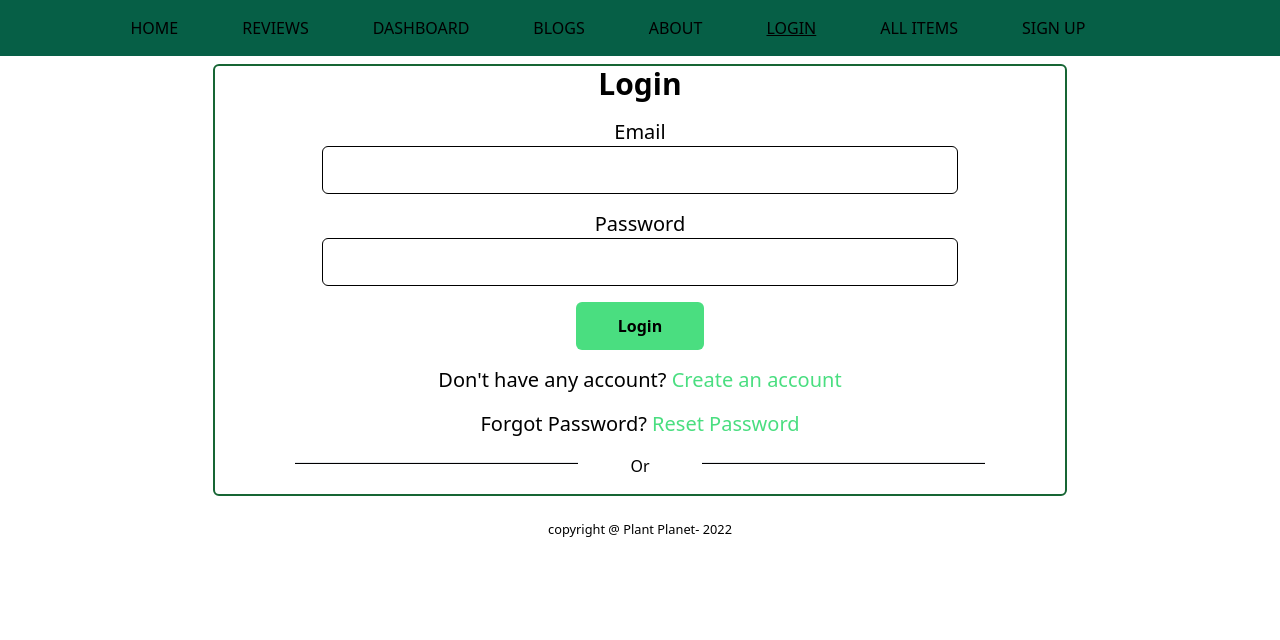
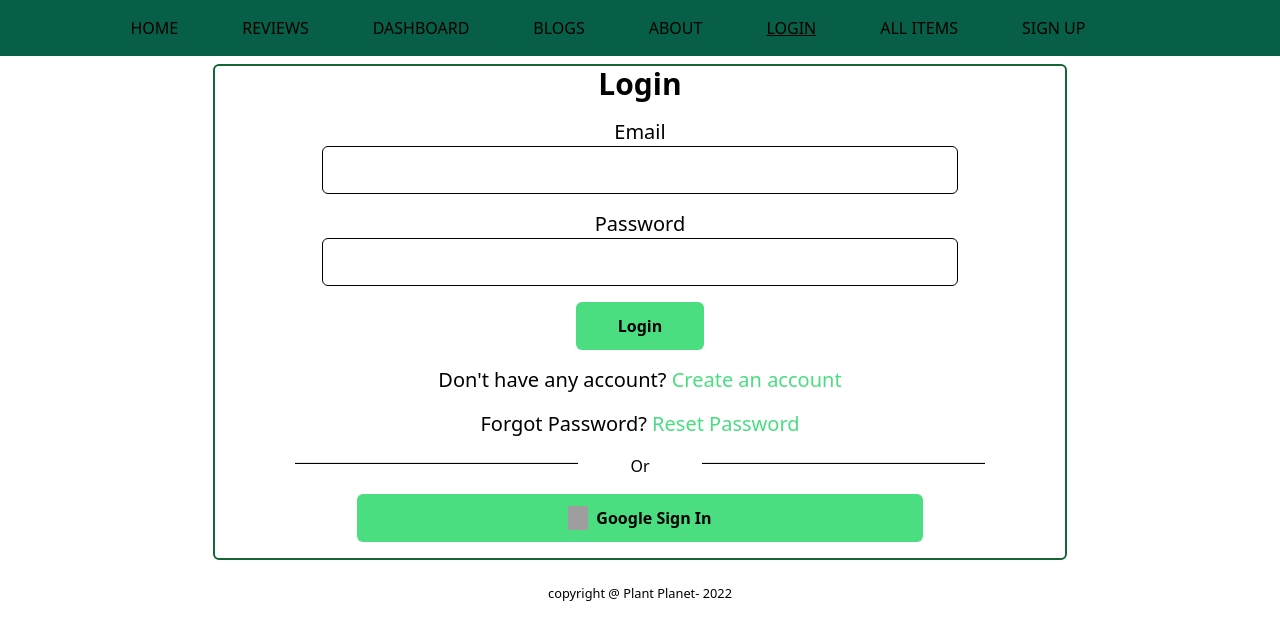
Before and after one commit to Mahbub-Sajon/plant-planet-client, a React (Create React App) app: page /login in a window 1280 px wide. Shown: the top 640 px of the page. Built offline with nearby package versions, Linux system fonts and the light colour scheme; no server answers; grey boxes are pictures that could not be loaded.

Commit message:
social login auth added

```diff
--- a/src/component/SocialLogin/SocialLogin.js
+++ b/src/component/SocialLogin/SocialLogin.js
@@ -1,9 +1,35 @@
 import React from 'react';
+import { useSignInWithGoogle } from 'react-firebase-hooks/auth';
+import { useNavigate } from 'react-router-dom';
+import auth from '../../firebase.init';
+import img from '../../images/social/google.png'
 
 const SocialLogin = () => {
+  const [signInWithGoogle, user, error] = useSignInWithGoogle(auth);
+  const navigate = useNavigate();
+
+  if (error) {
+    return (
+      <div>
+        <p className='text-red-800'>Error: {error.message}</p>
+      </div>
+    );
+    };
+
+    if(user){
+      navigate('/');
+  }
   return (
     <div>
-
+     <div>
+          <button onClick={() => signInWithGoogle()}
+           className='flex mx-auto  mb-4 w-2/3 h-12 rounded-md  bg-green-400 hover:bg-green-600'>
+             <div className='mx-auto my-auto flex'>
+             <img style={{width:'20px'}} src={img} alt="" />
+              <span className='ml-2 font-bold'>Google Sign In</span>
+             </div>
+              </button>
+          </div>
     </div>
   );
 };
```
